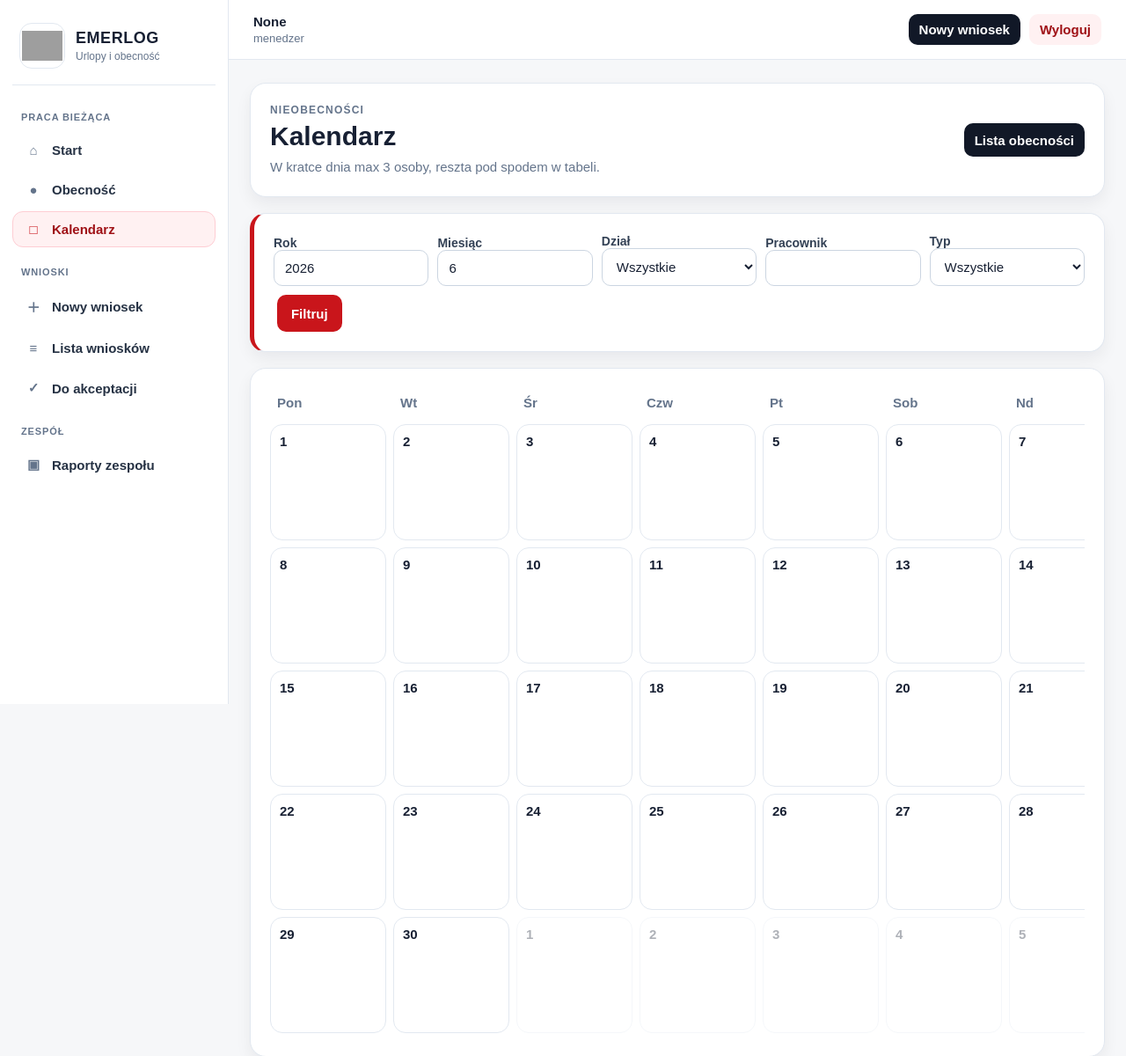
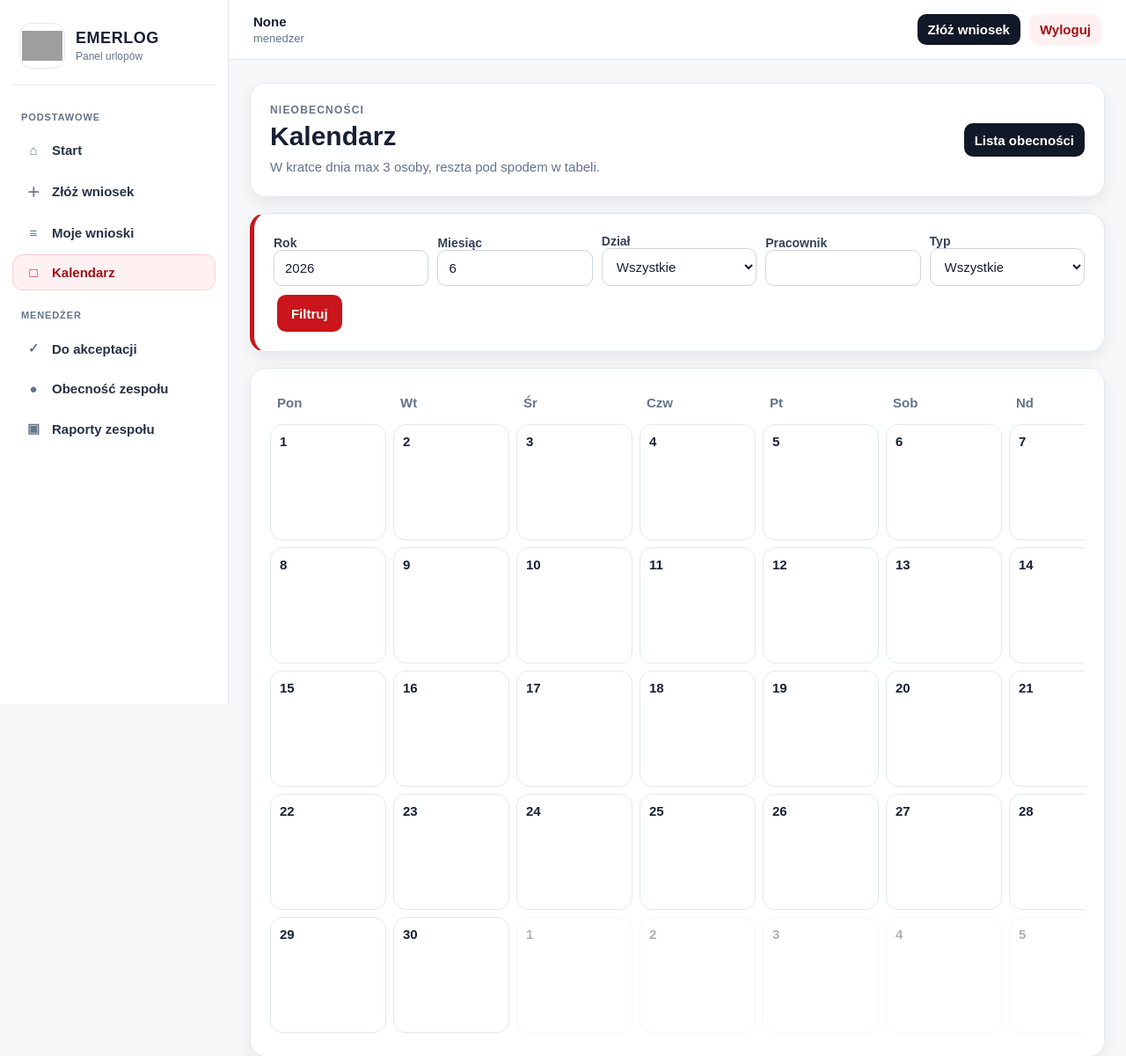
Before and after one commit to pabloosss/Ksef-Pobieranie, a Flask app: page /calendar in a window 1280 px wide. Shown: the top 1200 px of the page at 88% size. Run offline with Flask 3, Linux system fonts and the light colour scheme; the visitor is signed in with stand-in values (Sample User, id 1); data comes from the database, SQL or seed files in the repository; data that the repository does not hold is empty; grey boxes are pictures that could not be loaded.

Commit message:
Simplify navigation by user role

```diff
--- a/templates/base.html
+++ b/templates/base.html
@@ -18,30 +18,32 @@
             </div>
             <div>
                 <strong>EMERLOG</strong>
-                <small>Urlopy i obecność</small>
+                <small>Panel urlopów</small>
             </div>
         </div>
 
         <nav class="menu">
-            <div class="menu-section">Praca bieżąca</div>
+            <div class="menu-section">Podstawowe</div>
             <a class="{% if request.endpoint == 'dashboard' %}active{% endif %}" href="{{ url_for('dashboard') }}"><span>⌂</span> Start</a>
-            <a class="{% if request.endpoint == 'presence' %}active{% endif %}" href="{{ url_for('presence') }}"><span>●</span> Obecność</a>
+            <a class="{% if request.endpoint == 'new_leave' %}active{% endif %}" href="{{ url_for('new_leave') }}"><span>＋</span> Złóż wniosek</a>
+            <a class="{% if request.endpoint == 'requests_view' %}active{% endif %}" href="{{ url_for('requests_view') }}"><span>≡</span> Moje wnioski</a>
             <a class="{% if request.endpoint == 'calendar_view' %}active{% endif %}" href="{{ url_for('calendar_view') }}"><span>□</span> Kalendarz</a>
 
-            <div class="menu-section">Wnioski</div>
-            <a class="{% if request.endpoint == 'new_leave' %}active{% endif %}" href="{{ url_for('new_leave') }}"><span>＋</span> Nowy wniosek</a>
-            <a class="{% if request.endpoint == 'requests_view' %}active{% endif %}" href="{{ url_for('requests_view') }}"><span>≡</span> Lista wniosków</a>
+            {% if is_manager() and not is_hr() %}
+            <div class="menu-section">Menedżer</div>
             <a href="{{ url_for('approvals') }}"><span>✓</span> Do akceptacji</a>
+            <a class="{% if request.endpoint == 'presence' %}active{% endif %}" href="{{ url_for('presence') }}"><span>●</span> Obecność zespołu</a>
+            <a class="{% if request.endpoint == 'reports' %}active{% endif %}" href="{{ url_for('reports') }}"><span>▣</span> Raporty zespołu</a>
+            {% endif %}
 
             {% if is_hr() %}
             <div class="menu-section">Kadry</div>
+            <a href="{{ url_for('approvals') }}"><span>✓</span> Do akceptacji</a>
+            <a class="{% if request.endpoint == 'presence' %}active{% endif %}" href="{{ url_for('presence') }}"><span>●</span> Obecność</a>
             <a class="{% if request.endpoint == 'employees' %}active{% endif %}" href="{{ url_for('employees') }}"><span>👥</span> Pracownicy</a>
             <a class="{% if request.endpoint == 'limits' %}active{% endif %}" href="{{ url_for('limits') }}"><span>↺</span> Limity</a>
             <a class="{% if request.endpoint == 'reports' %}active{% endif %}" href="{{ url_for('reports') }}"><span>▣</span> Raporty</a>
             <a class="{% if request.endpoint == 'audit' %}active{% endif %}" href="{{ url_for('audit') }}"><span>◷</span> Historia zmian</a>
-            {% elif is_manager() %}
-            <div class="menu-section">Zespół</div>
-            <a class="{% if request.endpoint == 'reports' %}active{% endif %}" href="{{ url_for('reports') }}"><span>▣</span> Raporty zespołu</a>
             {% endif %}
         </nav>
     </aside>
@@ -53,7 +55,7 @@
                 <span>{{ session.get('role') }}</span>
             </div>
             <div class="topbar-actions">
-                <a class="quick-link" href="{{ url_for('new_leave') }}">Nowy wniosek</a>
+                <a class="quick-link" href="{{ url_for('new_leave') }}">Złóż wniosek</a>
                 <a class="logout" href="{{ url_for('logout') }}">Wyloguj</a>
             </div>
         </header>
```
